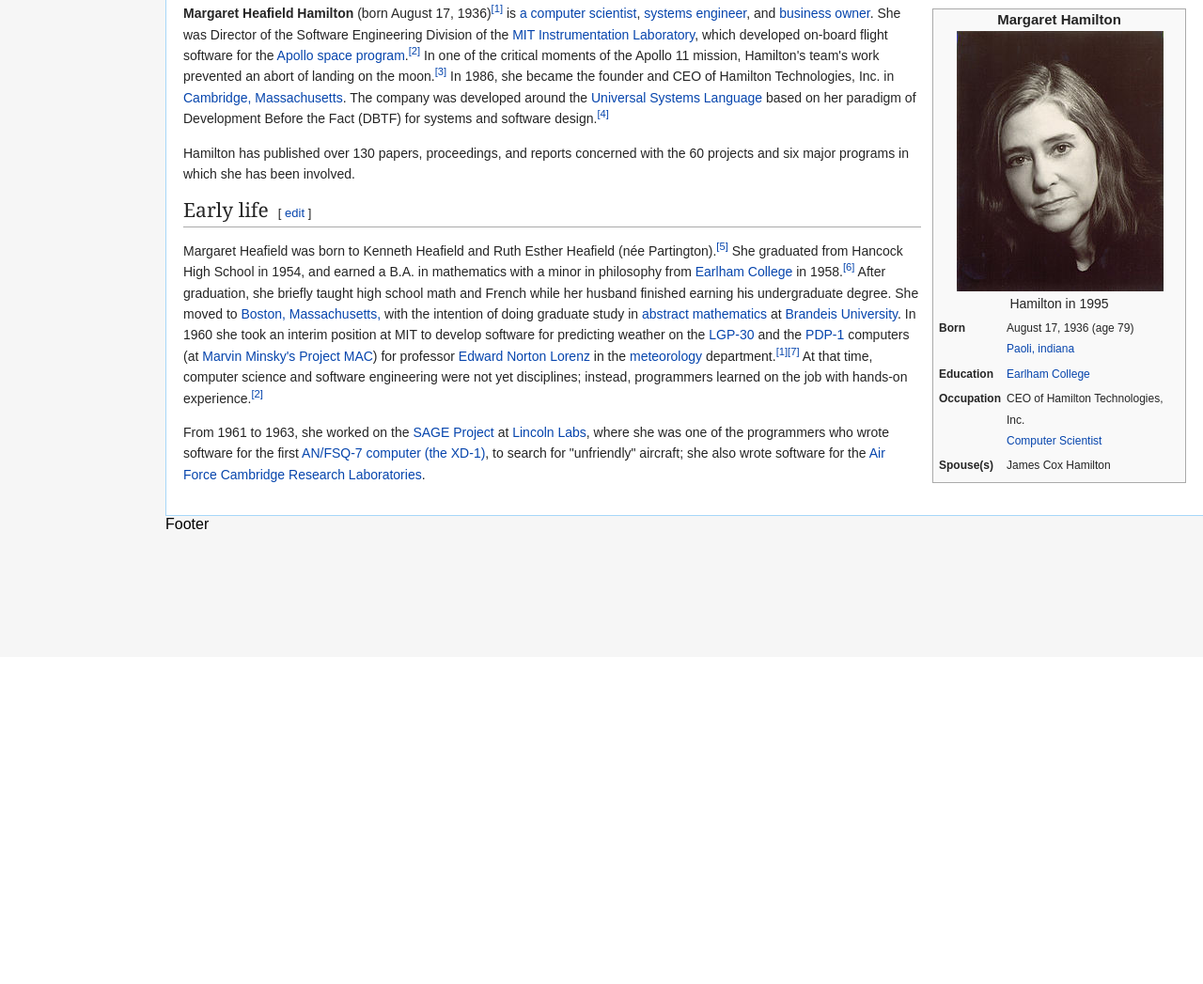
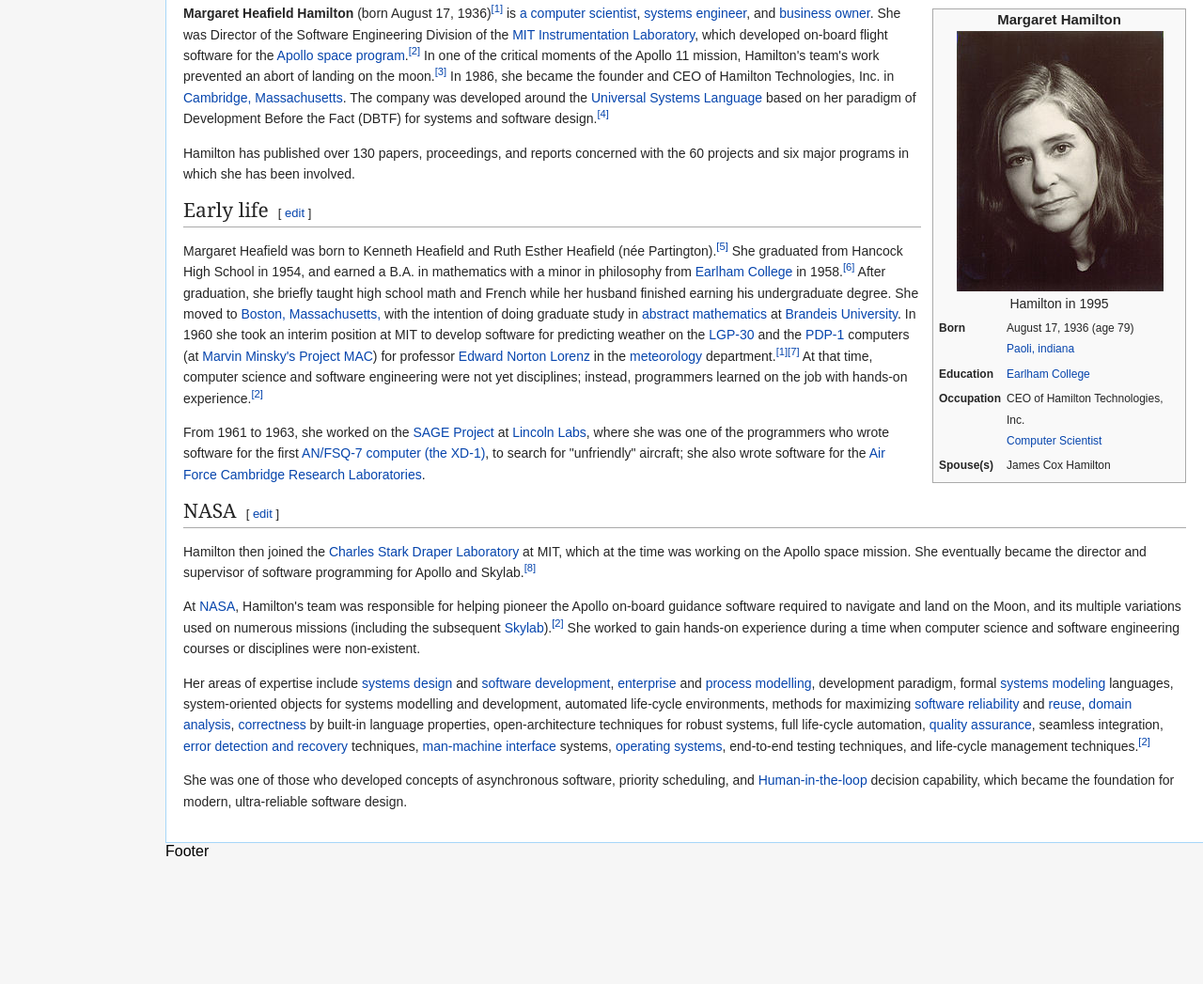
Before and after one commit to green-fox-academy/noreng, a plain HTML site: page week-02/day1/01-wikipedia-sitebuild/index.html in a window 1280 px wide. Shown: the part 211-1258 px from the top of the page at 94% size. Before the commit the page ends 910 px from the top, so only its background shows below. Drawn offline with Linux system fonts and the light colour scheme.

Commit message:
wikisite: add new paragraphs to index.html

```diff
--- a/week-02/day1/01-wikipedia-sitebuild/index.html
+++ b/week-02/day1/01-wikipedia-sitebuild/index.html
@@ -113,6 +113,20 @@
         <p>
           From 1961 to 1963, she worked on the <a>SAGE Project</a> at <a>Lincoln Labs</a>, where she was one of the programmers who wrote software for the first <a>AN/FSQ-7 computer (the XD-1)</a>, to search for "unfriendly" aircraft; she also wrote software for the <a>Air Force Cambridge Research Laboratories</a>.
         </p>
+        <h2>NASA<span class="edit-link"><a href="#">edit</a></span></h2>
+        <p>
+          Hamilton then joined the <a>Charles Stark Draper Laboratory</a> at MIT, which at the time was working on the Apollo space mission. She eventually became the director and supervisor of software programming for Apollo and Skylab.<a href="#" class="ref">[8]</a>
+        </p>
+        <p>
+          At <a>NASA</a>, Hamilton's team was responsible for helping pioneer the Apollo on-board guidance software required to navigate and land on the Moon, and its multiple variations used on numerous missions (including the subsequent <a>Skylab</a>).<a href="#" class="ref">[2]</a> She worked to gain hands-on experience during a time when computer science and software engineering courses or disciplines were non-existent.
+        </p>
+        <p>
+          Her areas of expertise include <a>systems design</a> and <a>software development</a>, <a>enterprise</a> and <a>process modelling</a>, development paradigm, formal <a>systems modeling</a> languages, system-oriented objects for systems modelling and development, automated life-cycle environments, methods for maximizing <a>software reliability</a> and <a>reuse</a>, <a>domain analysis</a>, <a>correctness</a> by built-in language properties, open-architecture techniques for robust systems, full life-cycle automation, <a>quality assurance</a>, seamless integration, <a>error detection and recovery</a> techniques, <a>man-machine interface</a> systems, <a>operating systems</a>, end-to-end testing techniques, and life-cycle management techniques.<a href="#" class="ref">[2]</a>
+        </p>
+        <p>
+          She was one of those who developed concepts of asynchronous software, priority scheduling, and <a>Human-in-the-loop</a> decision capability, which became the foundation for modern, ultra-reliable software design.
+        </p>
+
       </main>
       <footer class="main-footer">Footer</footer>
     </div>
```
